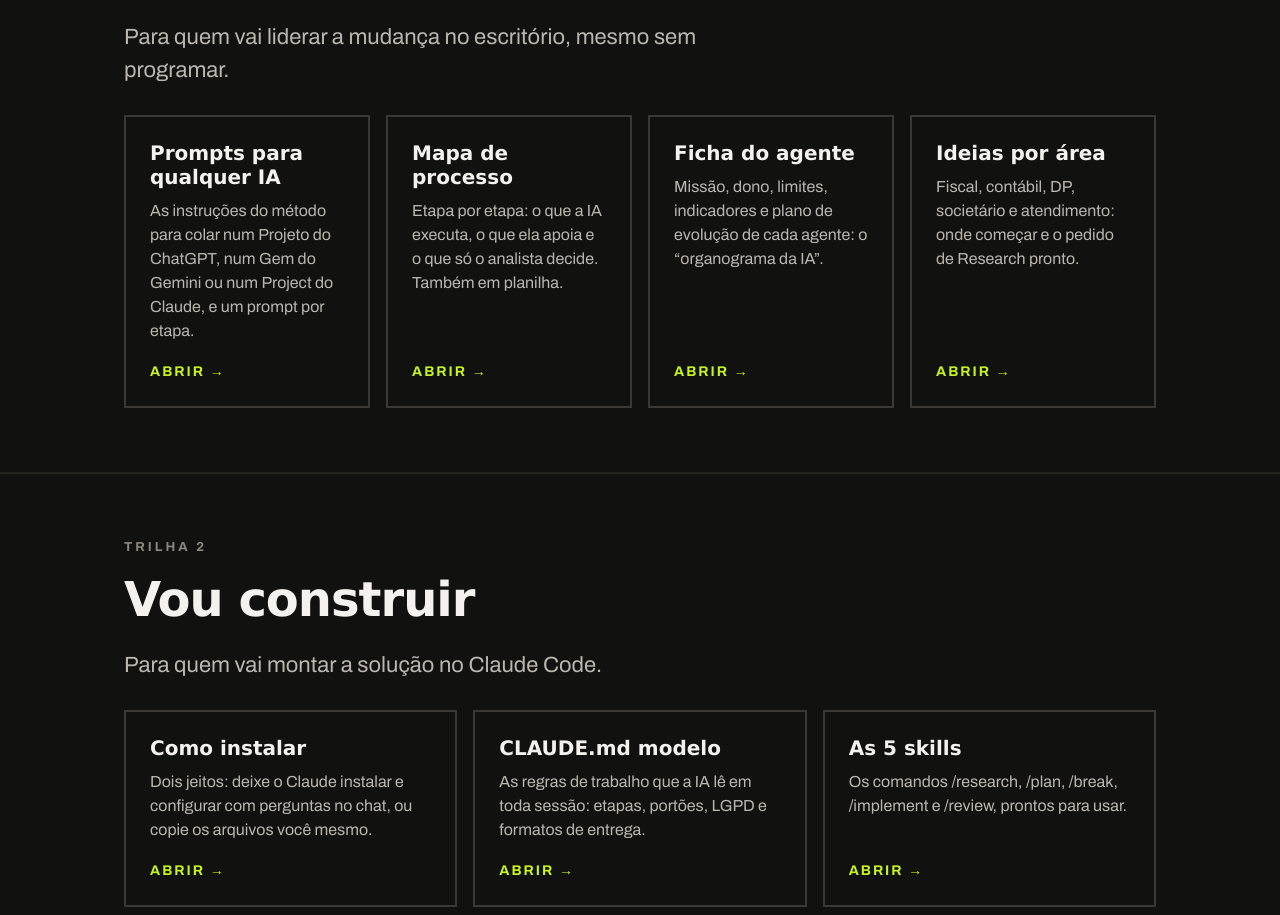
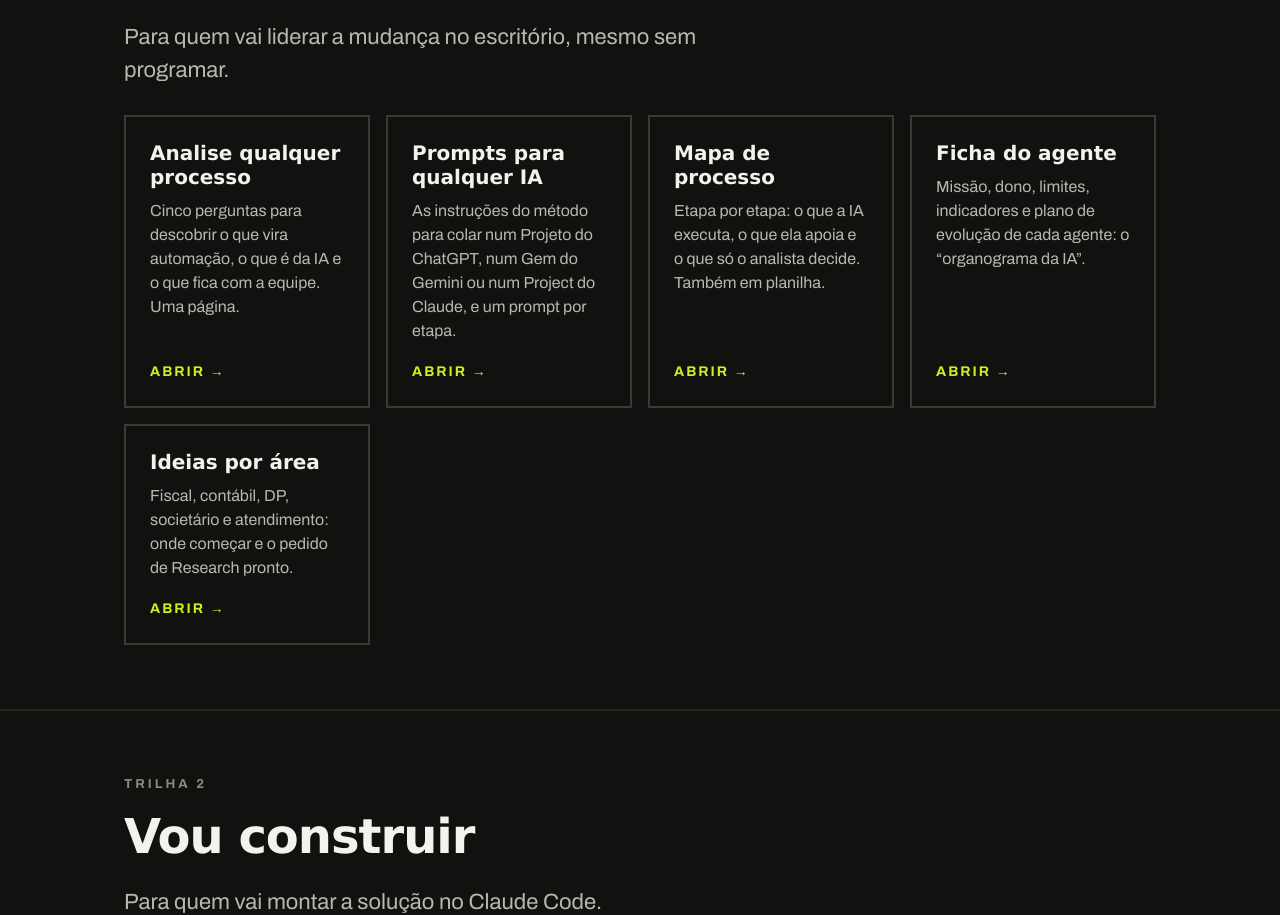
Before and after one commit to samuelsilva-sp/ia-como-processo, a plain HTML site: page index.html in a window 1280 px wide. Shown: the part 2581-3496 px from the top of the page. Drawn offline with Linux system fonts and the light colour scheme; a web font is replaced by a local one.

Commit message:
Gestor: guia de uma página com as 5 perguntas para analisar qualquer processo
Co-Authored-By: Claude Opus 5.5 <noreply@anthropic.com>

```diff
--- a/index.html
+++ b/index.html
@@ -121,6 +121,7 @@ Não proponha solução ainda.</span></div>
     <h2>Sou gestor</h2>
     <p class="sub" style="margin-bottom:28px;">Para quem vai liderar a mudança no escritório, mesmo sem programar.</p>
     <div class="grade">
+      <a class="card" href="https://github.com/samuelsilva-sp/ia-como-processo/blob/main/gestor/como-analisar-qualquer-processo.md"><h3>Analise qualquer processo</h3><p>Cinco perguntas para descobrir o que vira automação, o que é da IA e o que fica com a equipe. Uma página.</p><span class="ir">ABRIR →</span></a>
       <a class="card" href="https://github.com/samuelsilva-sp/ia-como-processo/blob/main/gestor/prompts-qualquer-ia.md"><h3>Prompts para qualquer IA</h3><p>As instruções do método para colar num Projeto do ChatGPT, num Gem do Gemini ou num Project do Claude, e um prompt por etapa.</p><span class="ir">ABRIR →</span></a>
       <a class="card" href="https://github.com/samuelsilva-sp/ia-como-processo/blob/main/gestor/mapa-de-processo.md"><h3>Mapa de processo</h3><p>Etapa por etapa: o que a IA executa, o que ela apoia e o que só o analista decide. Também em planilha.</p><span class="ir">ABRIR →</span></a>
       <a class="card" href="https://github.com/samuelsilva-sp/ia-como-processo/blob/main/gestor/ficha-do-agente.md"><h3>Ficha do agente</h3><p>Missão, dono, limites, indicadores e plano de evolução de cada agente: o “organograma da IA”.</p><span class="ir">ABRIR →</span></a>
```
Also changed, not shown: 3 other files.
